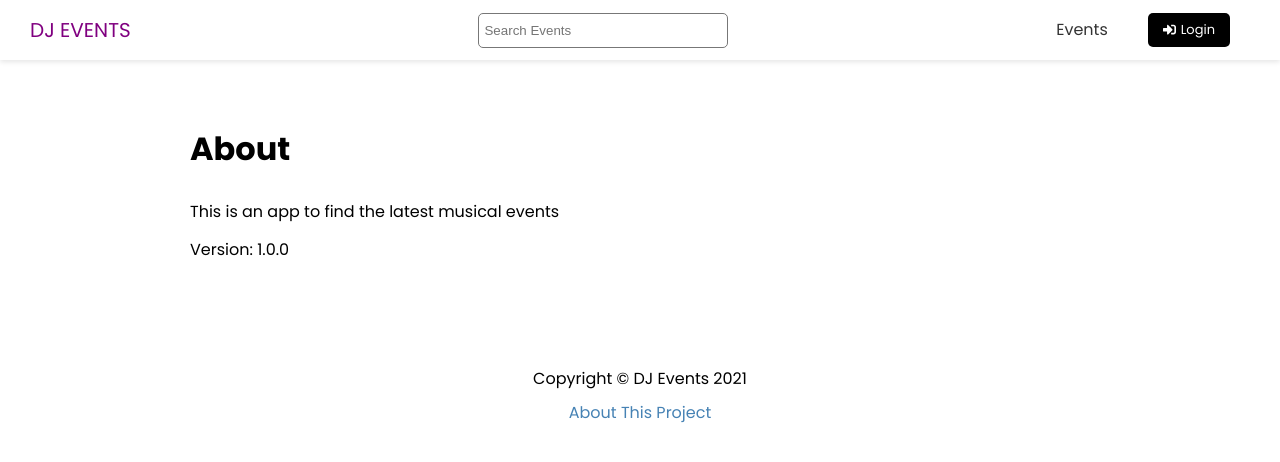
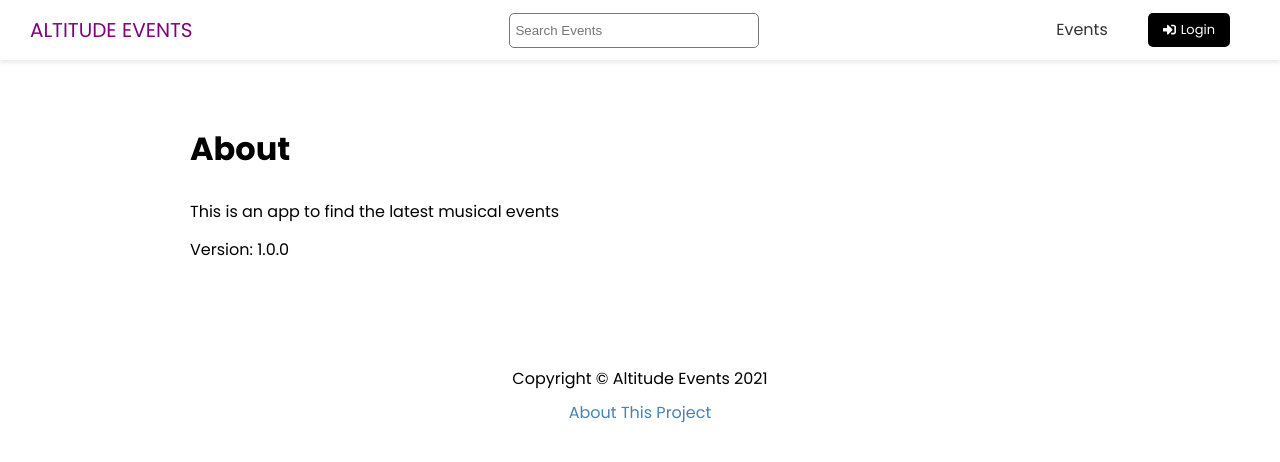
Before and after one commit to josephkem/Events-App, a Next.js app in the folder events-front/: page /about in a window 1280 px wide. Shown: the top 462 px of the page. Built offline with nearby package versions, Linux system fonts and the light colour scheme; no server answers.

Commit message:
Changed the brand name of the site

```diff
--- a/events-front/components/Footer.js
+++ b/events-front/components/Footer.js
@@ -4,7 +4,7 @@ import styles from "../styles/Footer.module.css";
 export default function Footer() {
   return (
     <footer className={styles.footer}>
-      <p>Copyright &copy; DJ Events 2021</p>
+      <p>Copyright &copy; Altitude Events 2021</p>
       <p>
         <Link href="/about">About This Project</Link>
       </p>
--- a/events-front/components/Header.js
+++ b/events-front/components/Header.js
@@ -12,7 +12,7 @@ export default function Header() {
     <header className={styles.header}>
       <div className={styles.logo}>
         <Link href="/">
-          <a>DJ Events</a>
+          <a>Altitude Events</a>
         </Link>
       </div>
       <Search />
```
